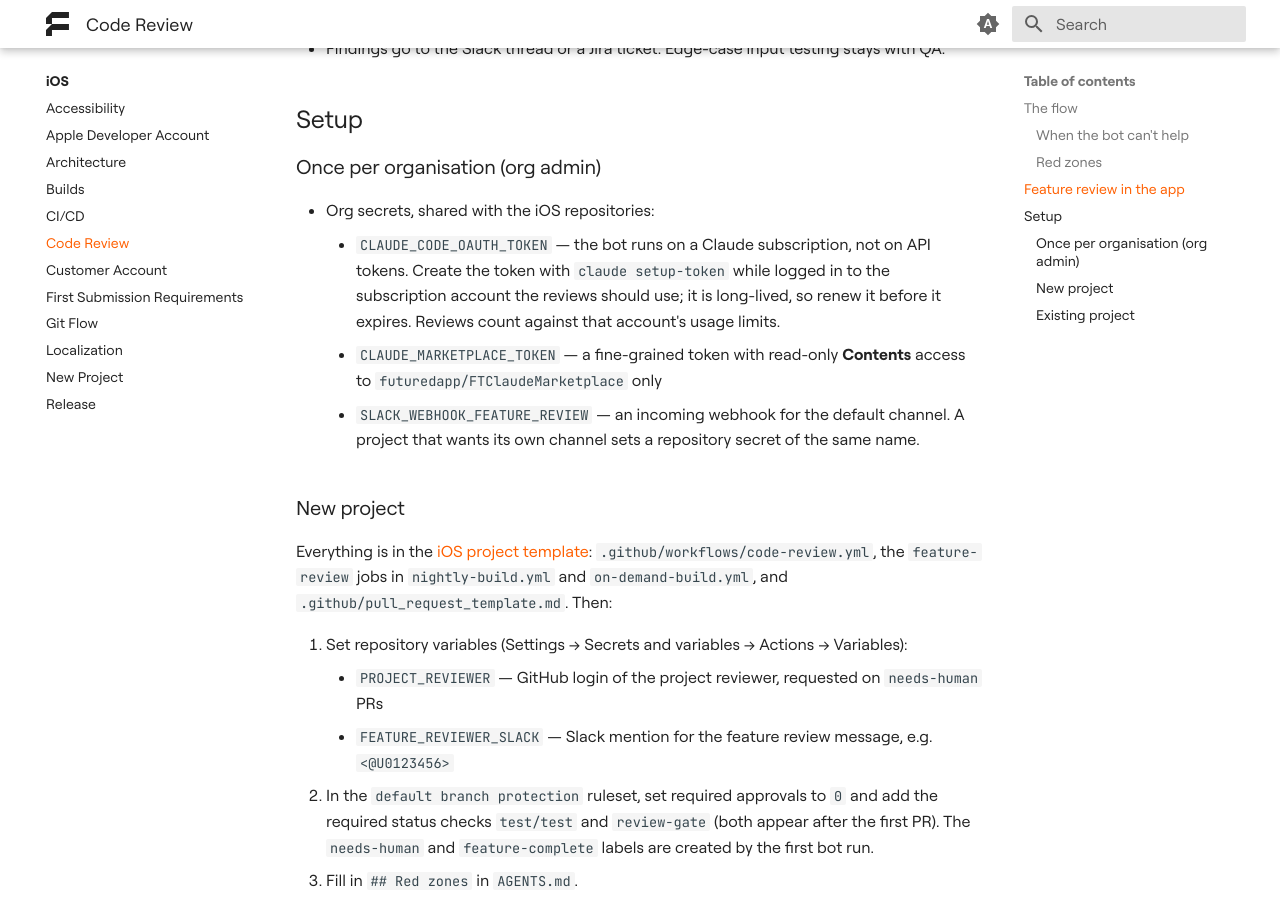
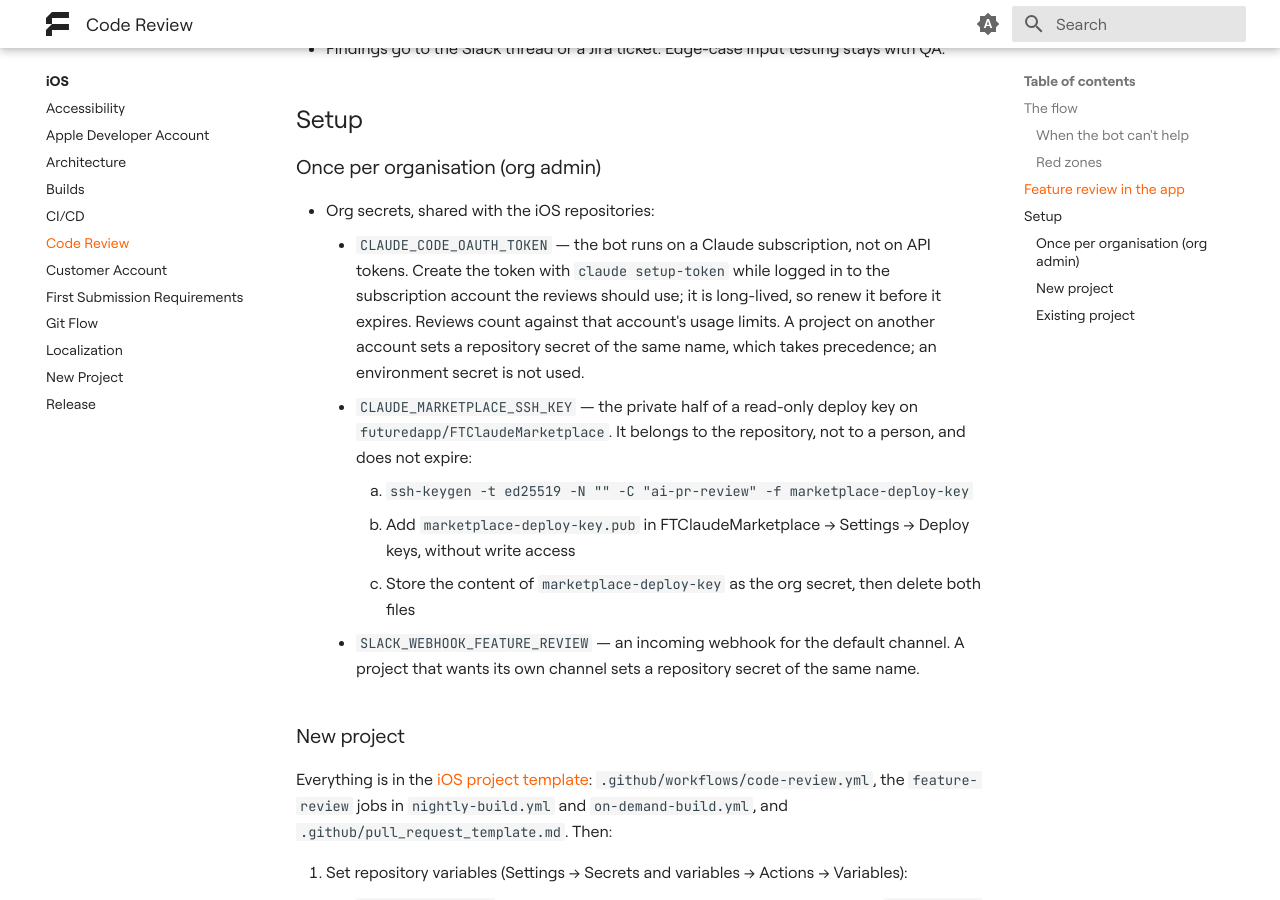
Before and after one commit to futuredapp/Engineering-Handbook, an MkDocs documentation site: the page built from docs/teams/ios/ios_code_review.md, in a window 1280 px wide and 900 px high, scrolled down 2470 px. Built offline with MkDocs 1.6.1 and Material for MkDocs 9.7.7, drawn with Linux system fonts in a browser that asks for light colours.

Commit message:
docs(ios): marketplace deploy key and per-project Claude token
The review reads the marketplace with a read-only deploy key instead of a
personal token. A project on another Claude account overrides the org
token with a repository secret; environment secrets are not used.

Co-Authored-By: Claude Opus 5.5 (1M context) <noreply@anthropic.com>

```diff
--- a/docs/teams/ios/ios_code_review.md
+++ b/docs/teams/ios/ios_code_review.md
@@ -52,8 +52,11 @@ The time saved on reading diffs goes into trying finished features in the app. T
 ### Once per organisation (org admin)
 
 - Org secrets, shared with the iOS repositories:
-    - `CLAUDE_CODE_OAUTH_TOKEN` — the bot runs on a Claude subscription, not on API tokens. Create the token with `claude setup-token` while logged in to the subscription account the reviews should use; it is long-lived, so renew it before it expires. Reviews count against that account's usage limits.
-    - `CLAUDE_MARKETPLACE_TOKEN` — a fine-grained token with read-only **Contents** access to `futuredapp/FTClaudeMarketplace` only
+    - `CLAUDE_CODE_OAUTH_TOKEN` — the bot runs on a Claude subscription, not on API tokens. Create the token with `claude setup-token` while logged in to the subscription account the reviews should use; it is long-lived, so renew it before it expires. Reviews count against that account's usage limits. A project on another account sets a repository secret of the same name, which takes precedence; an environment secret is not used.
+    - `CLAUDE_MARKETPLACE_SSH_KEY` — the private half of a read-only deploy key on `futuredapp/FTClaudeMarketplace`. It belongs to the repository, not to a person, and does not expire:
+        1. `ssh-keygen -t ed25519 -N "" -C "ai-pr-review" -f marketplace-deploy-key`
+        2. Add `marketplace-deploy-key.pub` in FTClaudeMarketplace → Settings → Deploy keys, without write access
+        3. Store the content of `marketplace-deploy-key` as the org secret, then delete both files
     - `SLACK_WEBHOOK_FEATURE_REVIEW` — an incoming webhook for the default channel. A project that wants its own channel sets a repository secret of the same name.
 
 ### New project
```
